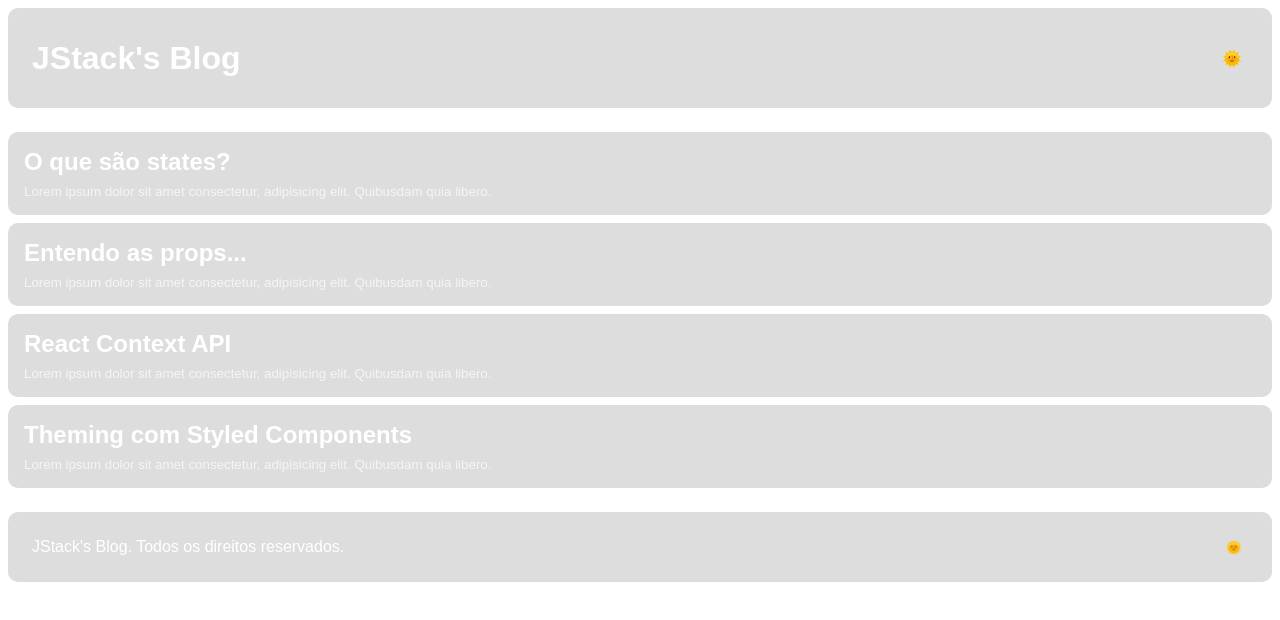
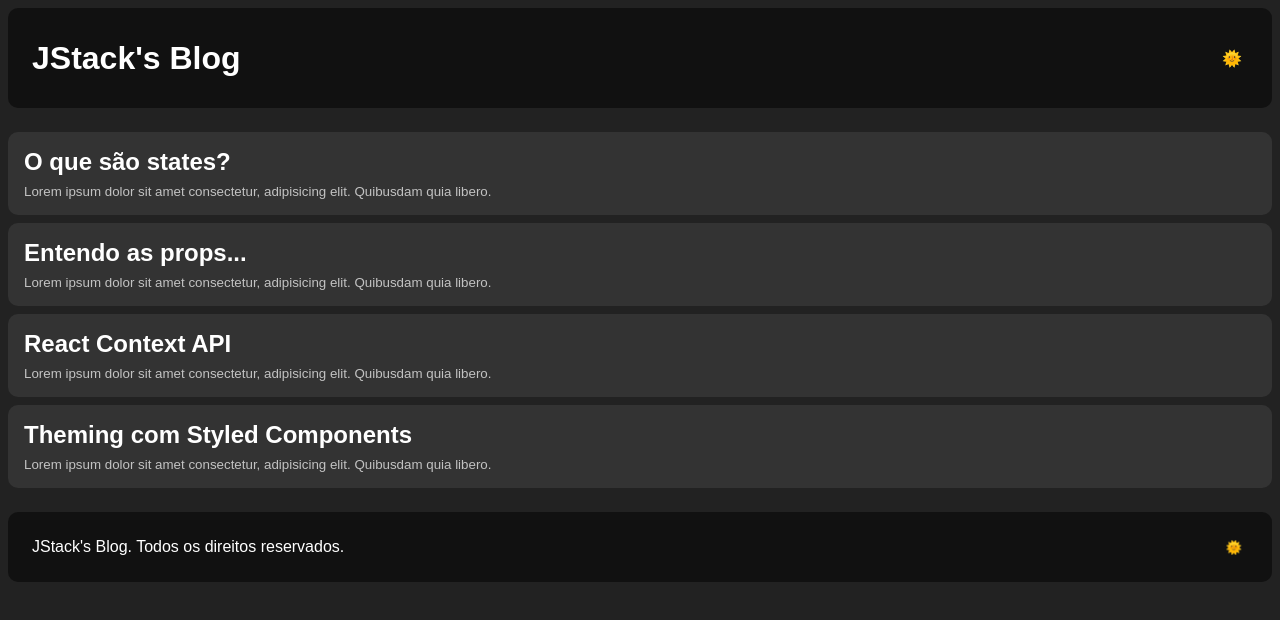
Before and after one commit to athena272/js-stack, a React app in the folder 03-fundamentos-react/: page / in a window 1280 px wide. Shown: the top 620 px of the page. Built offline with nearby package versions, Linux system fonts and the light colour scheme.

Commit message:
Update App.js

```diff
--- a/03-fundamentos-react/src/App.js
+++ b/03-fundamentos-react/src/App.js
@@ -1,4 +1,4 @@
-import React from 'react';
+import React, { useState, useMemo, useEffect } from 'react';
 import { ThemeProvider } from 'styled-components';
 
 import GlobalStyle from './styles/global';
@@ -7,10 +7,23 @@ import Layout from './components/Layout';
 import themes from './styles/themes'
 
 function App() {
+  const [theme, setTheme] = useState('dark')
+
+  const currentTheme = useMemo(() => {
+    return themes[theme] || themes.dark
+  }, [theme])
+
+  function handleToggleTheme() {
+    setTheme(prevState => prevState === 'dark' ? 'light' : 'dark')
+  }
+
   return (
-    <ThemeProvider theme={themes.light}>
+    <ThemeProvider theme={currentTheme}>
       <GlobalStyle />
-      <Layout />
+      <Layout
+        onToggleTheme={handleToggleTheme}
+        selectedTheme={theme}
+      />
     </ThemeProvider>
   );
 };
```
